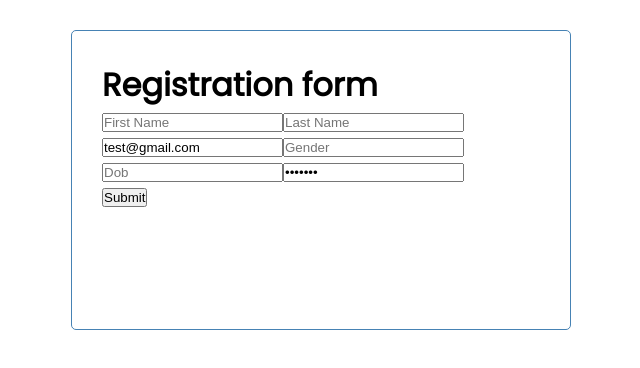
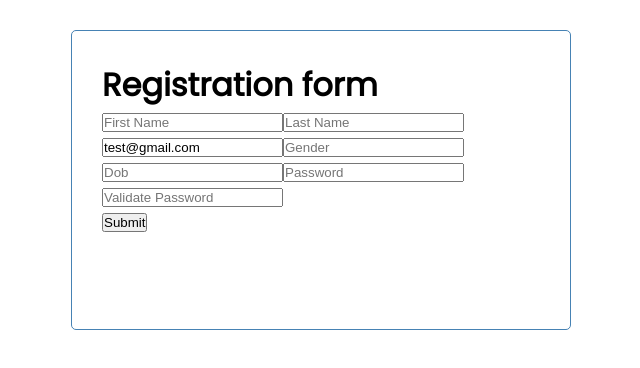
Before and after one commit to jecihjoy/learn-react-app, a React (Create React App) app: page /registration in a window 1280 px wide. Shown: the top 368 px of the page, without its empty margins (319-959 px from the left). Built offline with nearby package versions, Linux system fonts and the light colour scheme.

Commit message:
wip: controllers test, not working

```diff
--- a/src/registration-form/registration-form.component.tsx
+++ b/src/registration-form/registration-form.component.tsx
@@ -1,4 +1,4 @@
-import { useForm, SubmitHandler } from "react-hook-form";
+import { useForm, SubmitHandler, Controller } from "react-hook-form";
 import { z } from "zod";
 import { zodResolver } from "@hookform/resolvers/zod";
 
@@ -9,19 +9,21 @@ const schema = z.object({
   gender: z.string(),
   dob: z.string(),
   password: z.string().min(3),
+  valdatePassword: z.string().min(3),
 });
 
 type FormProps = z.infer<typeof schema>;
 
 const RegistrationForm = () => {
   const {
+    control,
     register,
     handleSubmit,
     setError,
     formState: { errors, isSubmitting },
   } = useForm<FormProps>({
     mode: "all",
-    defaultValues: { email: "test@gmail.com", password: "test123" },
+    defaultValues: { email: "test@gmail.com", password: ""},
     resolver: zodResolver(schema),
   });
   // handleSubmit --> prevents default form behaviour and validates the values
@@ -55,6 +57,23 @@ const RegistrationForm = () => {
           type="password"
           placeholder="Password"
         />
+        <Controller
+          control={control}
+          rules={{
+            minLength: 3,
+          }}
+
+          render={({ field: { onChange, onBlur, value } }) => (
+            <input
+            //  {...register("valdatePassword")}
+              placeholder="Validate Password"
+              onBlur={onBlur}
+              // onChangeText={onChange}
+              value={value}
+            />
+          )}
+          name="valdatePassword"
+        />
         <br></br>
         <button disabled={isSubmitting} type="submit">
           {isSubmitting ? "Loading" : "Submit"}
```
